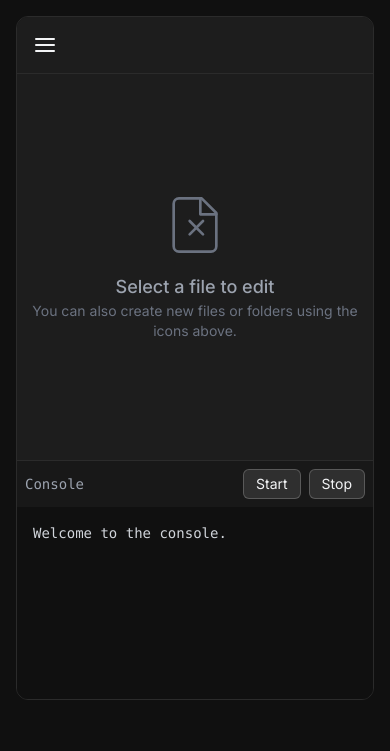
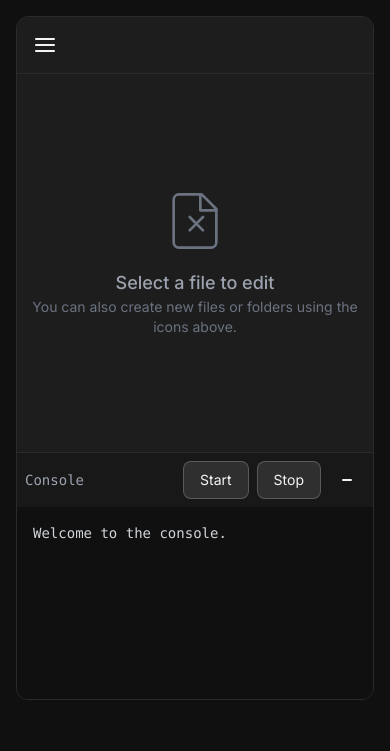
Before and after one commit to MDavidka/my-web, a Flask app: template templates/file_manager.html in a window 390 px wide. Shown: the part 93-844 px from the top of the page. Run offline with Flask 3, Linux system fonts and the light colour scheme; the template is opened without the code that fills it, so the values that code supplies are empty; some libraries are stand-ins or nearby versions.

Commit message:
This commit refactors the file editor's console and improves mobile usability based on user feedback.
Key changes:
- **Refactored Console Bar:** The console now features a more robust and user-friendly control bar. The entire header acts as a draggable resize handle, and a dedicated minimize/maximize button has been added for easier control on touch devices.
- **Improved Mobile UX:** The file selector sidebar now auto-hides on mobile after a file selection is made, creating a more seamless editing experience. The touch targets for console controls have also been enlarged.
- **Polished Editor Styles:** The CodeMirror editor's styling has been further refined to perfectly match the application's dark theme.

This commit completes the comprehensive UI/UX overhaul, resulting in a polished, professional, and highly functional developer dashboard that is optimized for both desktop and mobile use.

```diff
--- a/templates/file_manager.html
+++ b/templates/file_manager.html
@@ -80,16 +80,18 @@
                 <p class="text-sm">You can also create new files or folders using the icons above.</p>
             </div>
         </div>
-        <div id="console-container" class="relative flex flex-col border-t border-gray-700">
-            <div id="console-resize-handle" class="absolute top-0 left-0 w-full h-2 cursor-row-resize -translate-y-1/2"></div>
-            <div class="flex items-center justify-between p-2 bg-gray-900/30">
+        <div id="console-container" class="flex flex-col border-t border-gray-700">
+            <div id="console-header" class="flex items-center justify-between p-2 bg-gray-900/30 cursor-row-resize">
                 <span class="font-mono text-sm text-gray-400">Console</span>
                 <div class="flex items-center space-x-2">
-                    <button hx-post="{{ url_for('start_bot', bot_index=bot_index) }}" hx-swap="none" class="px-3 py-1 text-sm rounded-md bg-white/10 border border-white/20 hover:bg-white/20 transition">Start</button>
-                    <button hx-post="{{ url_for('stop_bot', bot_index=bot_index) }}" hx-swap="none" class="px-3 py-1 text-sm rounded-md bg-white/10 border border-white/20 hover:bg-white/20 transition">Stop</button>
+                    <button hx-post="{{ url_for('start_bot', bot_index=bot_index) }}" hx-swap="none" class="px-4 py-2 text-sm rounded-lg bg-white/10 border border-white/20 hover:bg-white/20 transition">Start</button>
+                    <button hx-post="{{ url_for('stop_bot', bot_index=bot_index) }}" hx-swap="none" class="px-4 py-2 text-sm rounded-lg bg-white/10 border border-white/20 hover:bg-white/20 transition">Stop</button>
+                    <button id="console-toggle" class="p-2 rounded-md hover:bg-white/20">
+                        <svg class="w-5 h-5" id="console-toggle-icon" xmlns="http://www.w3.org/2000/svg" viewBox="0 0 20 20" fill="currentColor"><path fill-rule="evenodd" d="M5 10a1 1 0 011-1h8a1 1 0 110 2H6a1 1 0 01-1-1z" clip-rule="evenodd" /></svg>
+                    </button>
                 </div>
             </div>
-            <pre id="console-output" class="h-48 bg-gray-900 p-4 font-mono text-sm text-gray-300 overflow-y-auto">Welcome to the console.</pre>
+            <pre id="console-output" class="h-48 bg-gray-900 p-4 font-mono text-sm text-gray-300 overflow-y-auto resize-none">Welcome to the console.</pre>
         </div>
     </main>
 </div>
@@ -100,9 +102,12 @@ document.addEventListener('DOMContentLoaded', () => {
     const toggleButton = document.getElementById('sidebar-toggle');
     const fileTree = document.querySelector('.file-tree');
     const consoleContainer = document.getElementById('console-container');
+    const consoleHeader = document.getElementById('console-header');
     const consoleOutput = document.getElementById('console-output');
-    const resizeHandle = document.getElementById('console-resize-handle');
+    const consoleToggleButton = document.getElementById('console-toggle');
+    const consoleToggleIcon = document.getElementById('console-toggle-icon');
     let isResizing = false;
+    let isMinimized = false;
 
     // Mobile sidebar toggle
     if (sidebar && toggleButton) {
@@ -135,11 +140,16 @@ document.addEventListener('DOMContentLoaded', () => {
         });
     });
 
-    // Resizable console
-    if (resizeHandle && consoleOutput) {
-        resizeHandle.addEventListener('mousedown', (e) => {
+    // Console resize
+    if (consoleHeader && consoleOutput) {
+        consoleHeader.addEventListener('mousedown', (e) => {
+            // Don't resize if clicking on a button
+            if (e.target.tagName === 'BUTTON' || e.target.closest('button')) {
+                return;
+            }
+
             isResizing = true;
-            document.body.style.userSelect = 'none'; // Prevent text selection while dragging
+            document.body.style.userSelect = 'none';
 
             const startY = e.clientY;
             const startHeight = consoleOutput.offsetHeight;
@@ -165,6 +175,20 @@ document.addEventListener('DOMContentLoaded', () => {
             document.addEventListener('mouseup', handleMouseUp);
         });
     }
+
+    // Console minimize/maximize toggle
+    if (consoleToggleButton && consoleOutput && consoleToggleIcon) {
+        consoleToggleButton.addEventListener('click', () => {
+            isMinimized = !isMinimized;
+            if (isMinimized) {
+                consoleOutput.style.height = '0px';
+                consoleToggleIcon.innerHTML = '<path fill-rule="evenodd" d="M10 5a1 1 0 011 1v8a1 1 0 11-2 0V6a1 1 0 011-1z" clip-rule="evenodd" /><path fill-rule="evenodd" d="M5 10a1 1 0 011-1h8a1 1 0 110 2H6a1 1 0 01-1-1z" clip-rule="evenodd" />';
+            } else {
+                consoleOutput.style.height = '12rem'; // 192px / h-48
+                consoleToggleIcon.innerHTML = '<path fill-rule="evenodd" d="M5 10a1 1 0 011-1h8a1 1 0 110 2H6a1 1 0 01-1-1z" clip-rule="evenodd" />';
+            }
+        });
+    }
 });
 
 function showCreateModal(type) {
```
